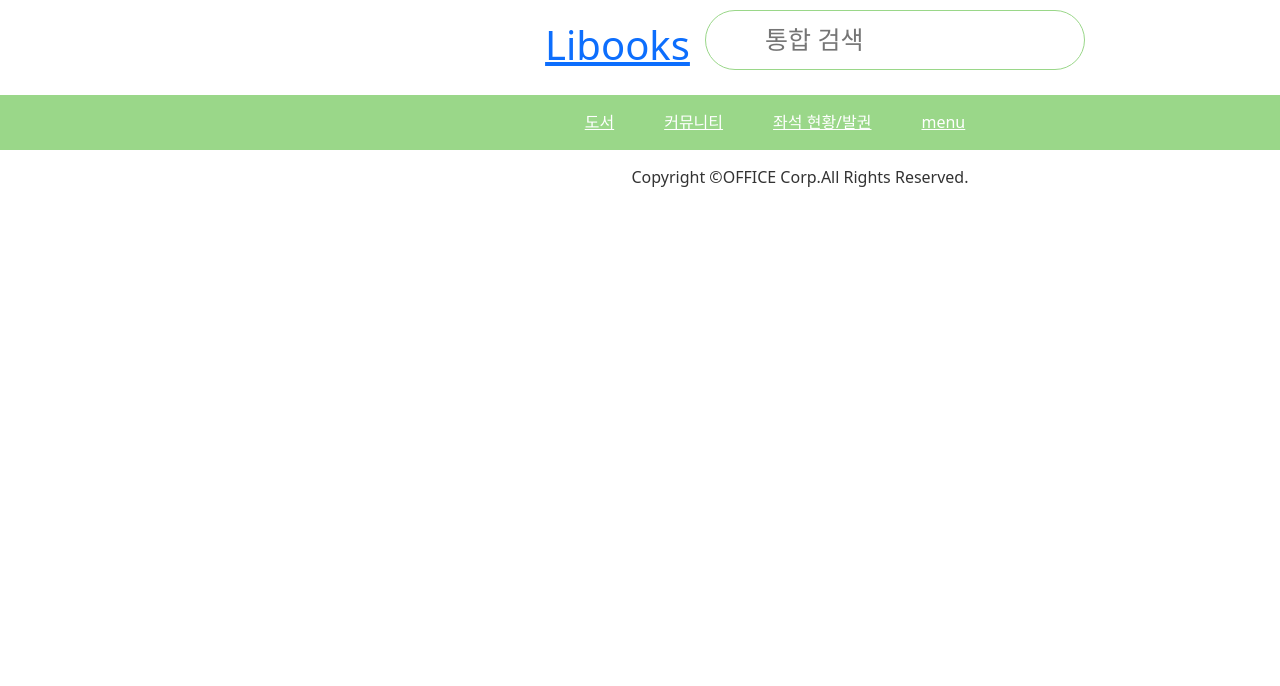
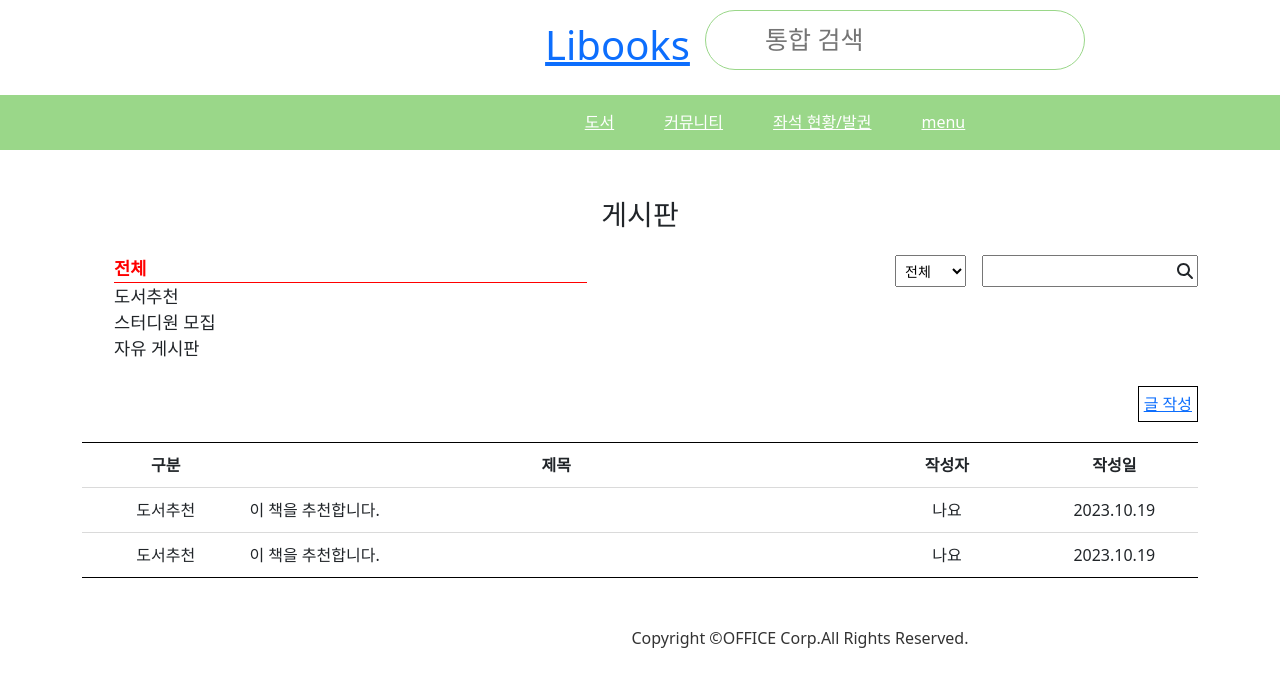
Before and after one commit to beanbeeean/TEAM4-FINAL-REACT, a React (Create React App) app: page /board in a window 1280 px wide. Shown: the top 686 px of the page. Built offline with nearby package versions, Linux system fonts and the light colour scheme.

Commit message:
Board ing.

```diff
--- a/src/App.css
+++ b/src/App.css
@@ -1,3 +1,16 @@
+* {
+  margin: 0;
+  padding: 0;
+}
+
+ul {
+  overflow: hidden;
+}
+
+li {
+  list-style: none;
+  /* float: left; */
+}
 div.modal-content {
   height: 500px;
 }
--- a/src/App.js
+++ b/src/App.js
@@ -5,6 +5,9 @@ import Home from "./pages/Home";
 import Header from "./components/include/Header";
 import Footer from "./components/include/Footer";
 import Nav from "./components/include/Nav";
+import Board from "./pages/board/Board";
+import BoardDetail from "./pages/board/BoardDetail";
+import BoardWrite from "./pages/board/BoardWrite";
 
 function App() {
   return (
@@ -13,6 +16,9 @@ function App() {
       <Nav />
       <Routes>
         <Route path="/" element={<Home />} />
+        <Route path="/board" element={<Board />} />
+        <Route path="/board/:id" element={<BoardDetail />} />
+        <Route path="/board_write" element={<BoardWrite />} />
       </Routes>
       <Footer />
     </div>
--- /dev/null
+++ b/src/pages/board/Board.jsx
@@ -0,0 +1,91 @@
+import React, { useState } from "react";
+import { Container } from "react-bootstrap";
+import { faMagnifyingGlass } from "@fortawesome/free-solid-svg-icons";
+import { FontAwesomeIcon } from "@fortawesome/react-fontawesome";
+import { Link } from "react-router-dom";
+import "./css/Board.css";
+
+const Board = () => {
+  const [on, setOn] = useState(1);
+
+  return (
+    <Container>
+      <div className="mt-5 mb-5">
+        <h3 className="text-center mb-4">게시판</h3>
+        <div className="search_area pb-4">
+          <div className="category_box">
+            <ul>
+              <li
+                className={`board_category ${on == 1 && "on"}`}
+                onClick={() => setOn(1)}
+              >
+                전체
+              </li>
+              <li
+                className={`board_category ${on == 2 && "on"}`}
+                onClick={() => setOn(2)}
+              >
+                도서추천
+              </li>
+              <li
+                className={`board_category ${on == 3 && "on"}`}
+                onClick={() => setOn(3)}
+              >
+                스터디원 모집
+              </li>
+              <li
+                className={`board_category ${on == 4 && "on"}`}
+                onClick={() => setOn(4)}
+              >
+                자유 게시판
+              </li>
+            </ul>
+          </div>
+          <div className="search_box">
+            <select name="search_category" className="mx-3">
+              <option value="all">전체</option>
+              <option value="title">제목</option>
+              <option value="user">작성자</option>
+            </select>
+            <div className="search_bar">
+              <input type="text" />
+              <FontAwesomeIcon
+                icon={faMagnifyingGlass}
+                className="search_btn"
+              />
+            </div>
+          </div>
+        </div>
+        <button className="write_btn">
+          <Link to="/board_write">글 작성</Link>
+        </button>
+        <table className="board_table">
+          <thead>
+            <tr>
+              <th className="text-center">구분</th>
+              <th className="text-center">제목</th>
+              <th className="text-center">작성자</th>
+              <th className="text-center">작성일</th>
+            </tr>
+          </thead>
+          <tbody>
+            <tr>
+              <td className="text-center">도서추천</td>
+              <td>이 책을 추천합니다.</td>
+              <td className="text-center">나요</td>
+              <td className="text-center">2023.10.19</td>
+            </tr>
+            <tr>
+              <td className="text-center">도서추천</td>
+              <td>이 책을 추천합니다.</td>
+              <td className="text-center">나요</td>
+              <td className="text-center">2023.10.19</td>
+            </tr>
+          </tbody>
+        </table>
+      </div>
+    </Container>
+  );
+};
+
+export default Board;
--- /dev/null
+++ b/src/pages/board/BoardDetail.jsx
@@ -0,0 +1,9 @@
+import React from "react";
+import { useParams } from "react-router-dom";
+
+const BoardDetail = () => {
+  let { id } = useParams();
+  return <div>{id}</div>;
+};
+
+export default BoardDetail;
--- /dev/null
+++ b/src/pages/board/BoardWrite.jsx
@@ -0,0 +1,82 @@
+import React, { useEffect, useState } from "react";
+import styled from "styled-components";
+import { Editor } from "react-draft-wysiwyg";
+import { EditorState, convertToRaw } from "draft-js";
+import "react-draft-wysiwyg/dist/react-draft-wysiwyg.css";
+import draftjsToHtml from "draftjs-to-html";
+import { Container } from "react-bootstrap";
+
+const RowBox = styled.div`
+  width: 100%;
+  display: flex;
+`;
+
+const Viewer = styled.div`
+  width: calc(50% - 40px);
+  height: 400px;
+  padding: 20px;
+  margin-top: 20px;
+  border: 2px solid gray;
+`;
+
+const BoardWrite = () => {
+  const [editorState, setEditorState] = useState(EditorState.createEmpty());
+  const [htmlString, setHtmlString] = useState("");
+  const [selection, setSelection] = useState(1);
+
+  const updateTextDescription = async (state) => {
+    await setEditorState(state);
+    const html = draftjsToHtml(convertToRaw(editorState.getCurrentContent()));
+    setHtmlString(html);
+  };
+
+  const uploadCallback = () => {
+    console.log("이미지 업로드");
+  };
+
+  useEffect(() => {
+    console.log(selection);
+  }, [selection]);
+
+  return (
+    <>
+      <Container>
+        <select
+          name="write_category"
+          onChange={(e) => setSelection(e.target.value)}
+        >
+          <option value="1">자유</option>
+          <option value="2">도서추천</option>
+          <option value="3">스터디원 모집</option>
+        </select>
+        <input type="text" placeholder="제목을 입력해주세요" />
+        {selection == 3 && <div>채팅방 개설</div>}
+        <Editor
+          placeholder="게시글을 작성해주세요"
+          editorState={editorState}
+          onEditorStateChange={updateTextDescription}
+          toolbar={{
+            image: { uploadCallback: uploadCallback },
+          }}
+          localization={{ locale: "ko" }}
+          editorStyle={{
+            height: "400px",
+            width: "100%",
+            border: "3px solid lightgray",
+            padding: "20px",
+          }}
+        />
+        <div>
+          <button>작성</button>
+          <button>초기화</button>
+        </div>
+      </Container>
+      <RowBox>
+        <Viewer dangerouslySetInnerHTML={{ __html: htmlString }} />
+        <Viewer>{htmlString}</Viewer>
+      </RowBox>
+    </>
+  );
+};
+
+export default BoardWrite;
--- /dev/null
+++ b/src/pages/board/css/Board.css
@@ -0,0 +1,95 @@
+div.search_area {
+  display: flex;
+  justify-content: space-between;
+}
+div.category_box {
+  min-width: 520px;
+}
+
+div.search_box {
+  display: inline-block;
+}
+
+ul {
+  margin: 0;
+}
+
+li.board_category {
+  margin-right: 15px;
+  font-size: 1.1em;
+  cursor: pointer;
+}
+
+li.board_category:hover {
+  color: orangered;
+}
+
+li.board_category.on {
+  color: red;
+  font-weight: bold;
+  border-bottom: 1px solid red;
+}
+
+div.search_box {
+  display: flex;
+}
+
+select[name="search_category"] {
+  height: 32px;
+  font-size: 14px;
+  padding: 5px;
+}
+
+div.search_bar {
+  position: relative;
+}
+
+div.search_bar > input {
+  height: 32px;
+  font-size: 14px;
+  padding: 5px;
+}
+
+.search_btn {
+  cursor: pointer;
+  position: absolute;
+  top: 8px;
+  right: 5px;
+}
+
+table.board_table {
+  width: 100%;
+  border-top: 1px solid black;
+  border-bottom: 1px solid black;
+}
+
+table.board_table th {
+  padding: 10px 0;
+}
+
+th:nth-child(2) {
+  width: 55%;
+}
+
+th:nth-child(1),
+th:nth-child(3),
+th:nth-child(4) {
+  width: 15%;
+}
+
+table.board_table td {
+  padding: 10px 0;
+}
+
+table.board_table tbody tr {
+  border-top: 1px solid #dadada;
+}
+
+button.write_btn {
+  float: right;
+  margin-bottom: 20px;
+  border: 1px solid black;
+  padding: 5px;
+  background-color: #fff;
+  cursor: pointer;
+}
```
Also changed, not shown: package.json (+7 -0 lines), 1 other file (tests, documents, lock files or other folders).
